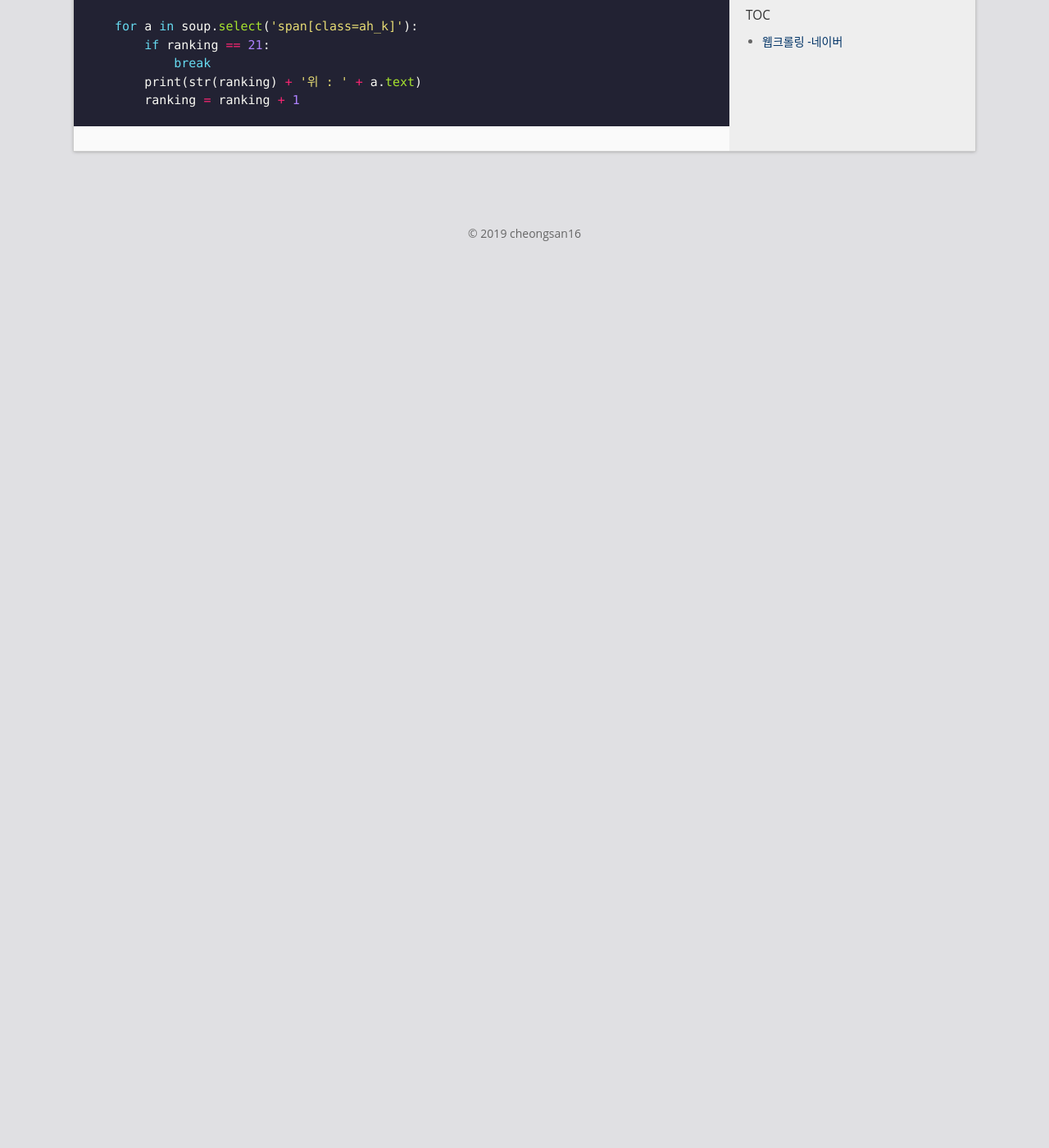
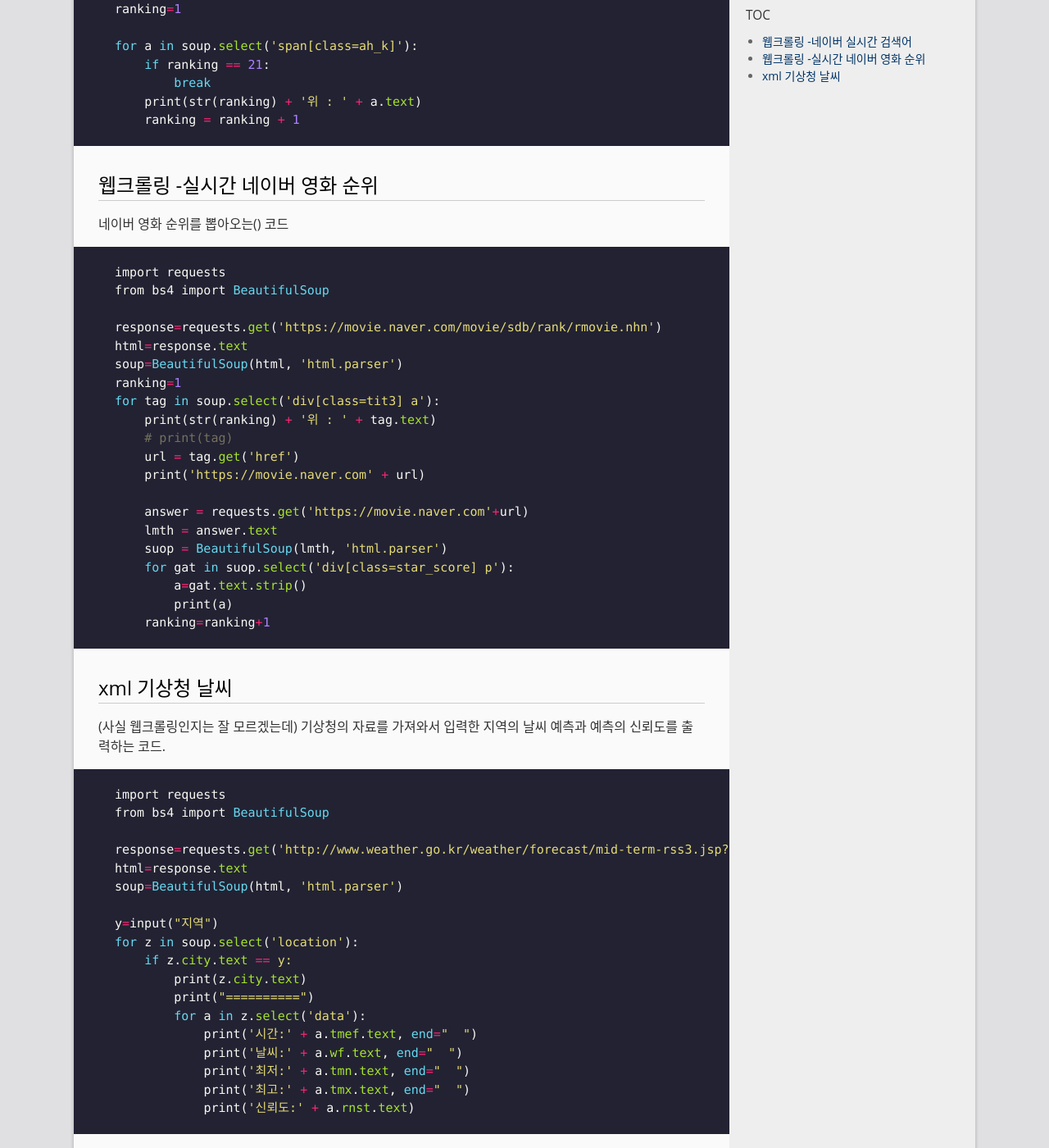
Before and after one commit to cheongsan16/cheongsan16.github.com, a Jekyll site: the page built from _posts/2019-11-23-naver.md, in a window 1280 px wide and 1400 px high, scrolled down 545 px. Shown: the whole window at 82% size. Built offline with Jekyll 4.4.1, drawn with Linux system fonts in a browser that asks for light colours; before the commit the page ends 900 px from its top, so only the background shows below that; some of the changed text lies outside the part shown.

Commit message:
Update 2019-11-23-naver.md

````diff
--- a/_posts/2019-11-23-naver.md
+++ b/_posts/2019-11-23-naver.md
@@ -6,9 +6,11 @@ categories: jekyll
 permalink: /archivers/naver
 ---
 
-# 웹크롤링 -네이버
+# 웹크롤링 -네이버 실시간 검색어
 
 웹크롤링은 어렵지만 제일 재밌는 것 같다.
+네이버 실검을 뽑아오는(?) 코드.
+BeautifulSoup에 대해서 사실 정확하게 이해는 안되지만 그래도 웹크롤링 약간 감 잡으면? 재미있는 것 같다.
 
 ```ruby
 import requests
@@ -25,3 +27,56 @@ for a in soup.select('span[class=ah_k]'):
     print(str(ranking) + '위 : ' + a.text)
     ranking = ranking + 1
 ```
+
+# 웹크롤링 -실시간 네이버 영화 순위
+
+네이버 영화 순위를 뽑아오는() 코드
+
+```ruby
+import requests
+from bs4 import BeautifulSoup
+
+response=requests.get('https://movie.naver.com/movie/sdb/rank/rmovie.nhn')
+html=response.text
+soup=BeautifulSoup(html, 'html.parser')
+ranking=1
+for tag in soup.select('div[class=tit3] a'):
+    print(str(ranking) + '위 : ' + tag.text)
+    # print(tag)
+    url = tag.get('href')
+    print('https://movie.naver.com' + url)
+
+    answer = requests.get('https://movie.naver.com'+url)
+    lmth = answer.text
+    suop = BeautifulSoup(lmth, 'html.parser')
+    for gat in suop.select('div[class=star_score] p'):
+        a=gat.text.strip()
+        print(a)
+    ranking=ranking+1
+```
+
+# xml 기상청 날씨
+
+(사실 웹크롤링인지는 잘 모르겠는데)
+기상청의 자료를 가져와서 입력한 지역의 날씨 예측과 예측의 신뢰도를 출력하는 코드.
+
+```ruby
+import requests
+from bs4 import BeautifulSoup
+
+response=requests.get('http://www.weather.go.kr/weather/forecast/mid-term-rss3.jsp?stnId=109')
+html=response.text
+soup=BeautifulSoup(html, 'html.parser')
+
+y=input("지역")
+for z in soup.select('location'):
+    if z.city.text == y:
+        print(z.city.text)
+        print("==========")
+        for a in z.select('data'):
+            print('시간:' + a.tmef.text, end="  ")
+            print('날씨:' + a.wf.text, end="  ")
+            print('최저:' + a.tmn.text, end="  ")
+            print('최고:' + a.tmx.text, end="  ")
+            print('신뢰도:' + a.rnst.text)
+```
````
